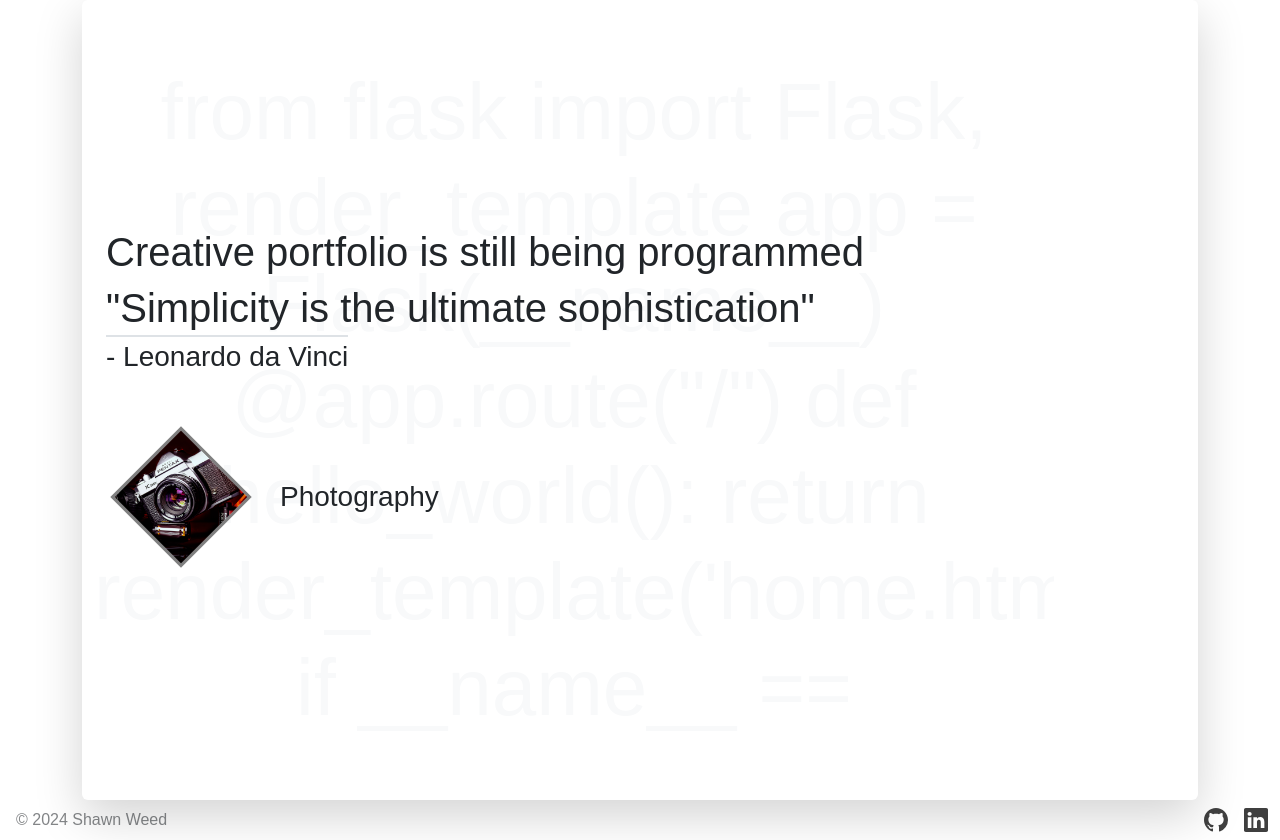
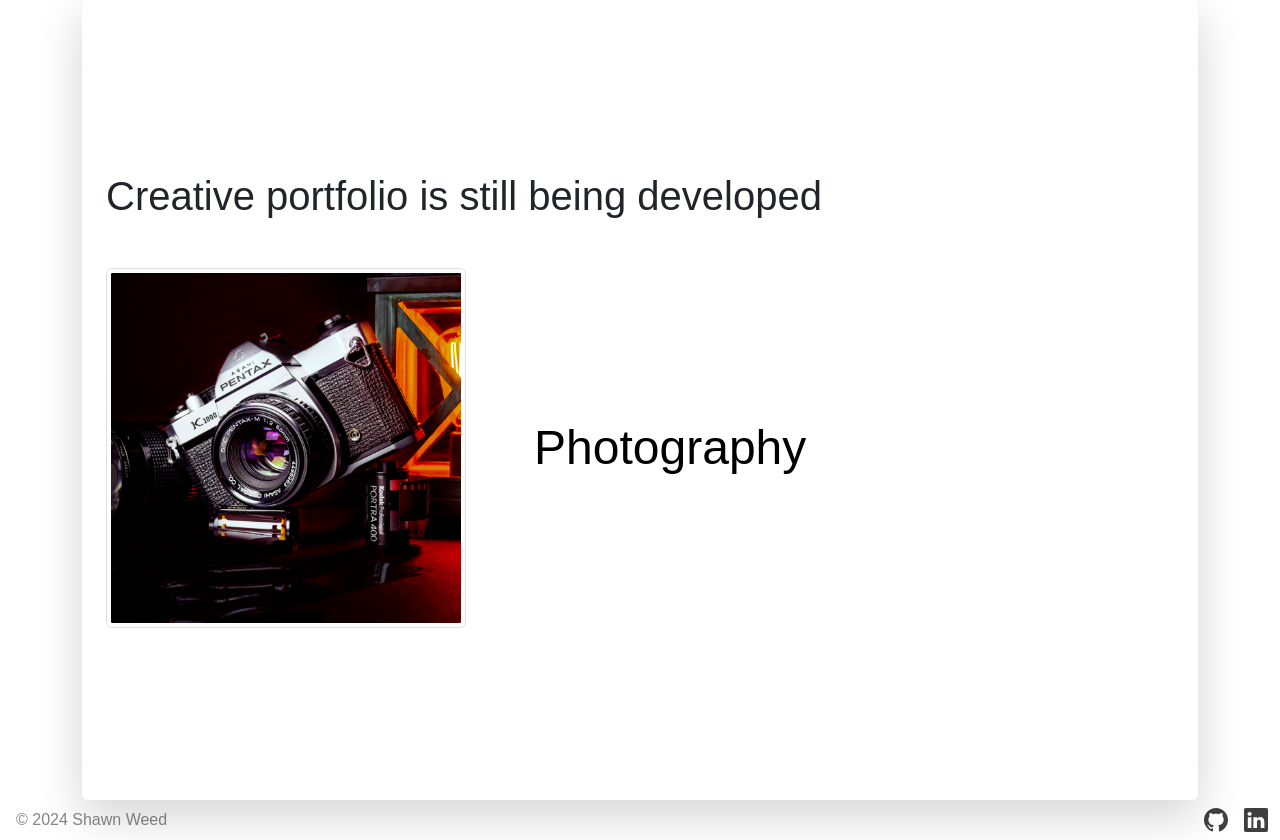
Before and after one commit to shawn-weed/portfolio-website, a Flask app: page /creative in a window 1280 px wide. Shown: the part 56-896 px from the top of the page. Run offline with Flask 3, Linux system fonts and the light colour scheme.

Commit message:
Added photography page and images. Removed text background

```diff
--- a/static/css/index.css
+++ b/static/css/index.css
@@ -16,23 +16,3 @@ a:hover {
 #nameContainer, #dv, #create, #about{
     text-shadow: 1px -1px #fff;
 }
-
-#diamond {
-    width: 100px;
-    height: 100px;
-    border-style: solid;
-    border-color: gray;
-    margin: 25px;
-    -ms-transform: rotate(-45deg);
-    -webkit-transform: rotate(-45deg);
-    transform: rotate(-45deg);
-    overflow: hidden;
-  }
-  #k1000 {
-    width: 150px;
-    height: 150px;
-    margin: -25px;
-    -ms-transform: rotate(45deg);
-    -webkit-transform: rotate(45deg);
-    transform: rotate(45deg);
-  }
--- a/templates/creative.html
+++ b/templates/creative.html
@@ -3,15 +3,17 @@
 {% block content %}
   <div>
     <div class='container mb-5'>
-      <h1>Creative portfolio is still being programmed</h1>
-      <h1 class=''>"Simplicity is the ultimate sophistication"</h1>
-      <h3 class='border-top border-2 pt-1 d-inline'>- Leonardo da Vinci</h3>
+      <h1>Creative portfolio is still being developed</h1>
     </div>
-    <div class='container d-inline-flex align-items-center'>
-      <div id='diamond'>
-        <img id='k1000' class='border' src='/static/images/K1000.jpg'/>
+    <div class='container text-center'>
+      <div class='row align-items-center'>
+        <div class='col'>
+          <img id='k1000' class='img-fluid img-thumbnail' style='width: 400px' src='/static/images/K1000.jpg'/>
+        </div>
+        <div class='col align-items-center'>
+          <a class='m-4 text-black text-decoration-none display-5' href='creative//photography'>Photography</a>
+        </div>
       </div>
-      <h3 class='m-4'>Photography</h3>
     </div>
   </div>
 {% endblock content%}
--- a/templates/developer.html
+++ b/templates/developer.html
@@ -5,7 +5,7 @@
     >
       Projects
     </h1>
-    <h3 class='text-center'>
+    <h3 class='text-center5rt'>
       A list of projects I have completed. Cards are created programatically
       through a request to the GitHub API.
     </h3>
--- a/templates/index.html
+++ b/templates/index.html
@@ -15,19 +15,6 @@
       </div>
       <div id='bg' class='container w-100 d-flex align-items-center'>
         <div id='mainContainer' class='container d-flex min-vh-100 align-items-center shadow-lg rounded'>
-          <div id='dev' class='position-absolute z-n1 h-75 w-75 text-light display-1 overflow-hidden text-center'>
-            from flask import Flask, render_template
-
-            app = Flask(__name__)
-
-            @app.route("/")
-            def hello_world():
-                return render_template('home.html')
-
-
-            if __name__ == '__main__':
-                app.run(host='0.0.0.0', port=3000, debug=True)
-          </div>
         {% block content %}
           <img id='me' src='static/images/_DSC1291-Edit.png' class='position-absolute align-self-end h-100 z-0 opacity-50'/>
           <div id='textContainer' class='position-relative container align-items-end mw-50'>
--- a/views.py
+++ b/views.py
@@ -1,5 +1,6 @@
 from flask import Blueprint, render_template
 import requests
+import os
 
 views = Blueprint(__name__, 'views')
 
@@ -42,3 +43,17 @@ def porfolio():
 @views.route("creative")
 def portfolio():
     return render_template("creative.html")
+
+@views.route('creative/photography')
+def photography():
+    action = []
+    action_dir = './static/images/action'
+    for image in os.listdir(action_dir):
+        action.append(image)
+
+    products = []
+    products_dir = './static/images/products'
+    for i in os.listdir(products_dir):
+        products.append(i)
+    print(action[0])
+    return render_template('photography.html', action=action, products=products)
```
Also changed, not shown: templates/photography.html (added, +20 -0 lines), 6 other files.
